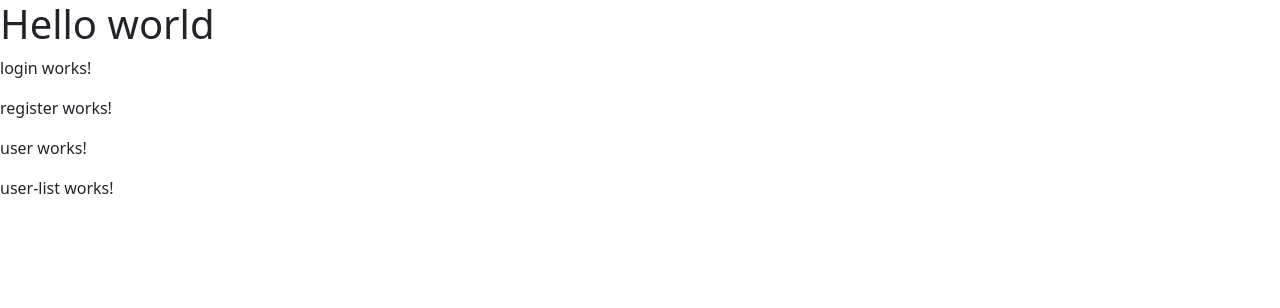
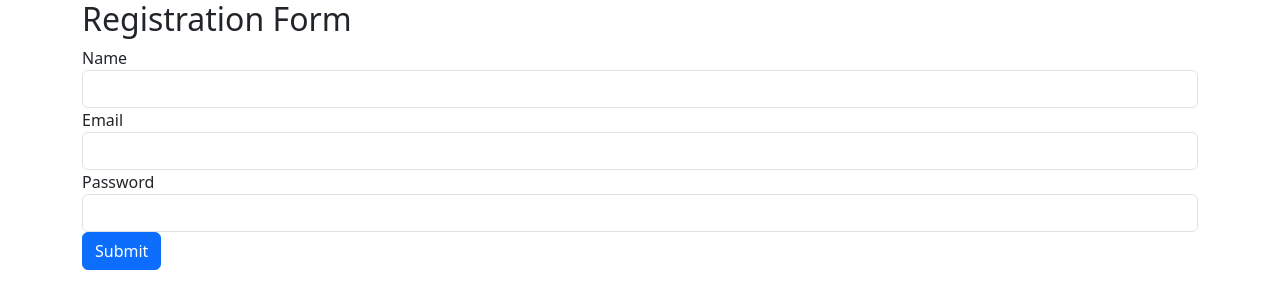
Before and after one commit to jaloliddin05/itransition-task-4-client, an Angular app: page /register in a window 1280 px wide. Before the commit this address led to /. Shown: the top 308 px of the page. Built offline with nearby package versions, Linux system fonts and the light colour scheme.

Commit message:
feat: added register module and routing

```diff
--- a/src/app/app-routing.module.ts
+++ b/src/app/app-routing.module.ts
@@ -1,10 +1,21 @@
 import { NgModule } from '@angular/core';
 import { RouterModule, Routes } from '@angular/router';
+import { RegisterComponent } from './components/register/register.component';
+import { LoginComponent } from './components/login/login.component';
+import { UserListComponent } from './components/user-list/user-list.component';
+import { UserComponent } from './components/user/user.component';
 
-const routes: Routes = [];
+const routes: Routes = [
+  { path: 'register', component: RegisterComponent },
+  { path: 'login', component: LoginComponent },
+  { path: 'user-list', component: UserListComponent },
+  { path: 'user', component: UserComponent },
+  { path: '', redirectTo: 'login', pathMatch: 'full' }, // Redirect to login page if no route matches
+  { path: '**', redirectTo: 'login' }, // Redirect to login page for any other invalid routes
+];
 
 @NgModule({
   imports: [RouterModule.forRoot(routes)],
-  exports: [RouterModule]
+  exports: [RouterModule],
 })
-export class AppRoutingModule { }
+export class AppRoutingModule {}
--- a/src/app/app.component.html
+++ b/src/app/app.component.html
@@ -1,5 +1 @@
-<h1>Hello world</h1>
-<app-login></app-login>
-<app-register></app-register>
-<app-user></app-user>
-<app-user-list></app-user-list>
+<router-outlet></router-outlet>
--- a/src/app/components/register/register.component.html
+++ b/src/app/components/register/register.component.html
@@ -1 +1,18 @@
-<p>register works!</p>
+<div class="container">
+    <h2>Registration Form</h2>
+    <form [formGroup]="registrationForm" (ngSubmit)="onSubmit()">
+        <div class="form-group">
+            <label for="name">Name</label>
+            <input type="text" class="form-control" id="name" formControlName="name" required>
+        </div>
+        <div class="form-group">
+            <label for="email">Email</label>
+            <input type="email" class="form-control" id="email" formControlName="email" required>
+        </div>
+        <div class="form-group">
+            <label for="password">Password</label>
+            <input type="password" class="form-control" id="password" formControlName="password" required>
+        </div>
+        <button type="submit" class="btn btn-primary">Submit</button>
+    </form>
+</div>
--- a/src/app/components/register/register.component.ts
+++ b/src/app/components/register/register.component.ts
@@ -1,10 +1,41 @@
-import { Component } from '@angular/core';
+import { Component, OnInit } from '@angular/core';
+import { FormBuilder, FormGroup, Validators } from '@angular/forms';
+import { AuthService } from '../../services/auth.service';
+import { Router } from '@angular/router';
 
 @Component({
   selector: 'app-register',
   templateUrl: './register.component.html',
-  styleUrls: ['./register.component.css']
+  styleUrls: ['./register.component.css'],
 })
-export class RegisterComponent {
+export class RegisterComponent implements OnInit {
+  registrationForm!: FormGroup;
 
+  constructor(
+    private formBuilder: FormBuilder,
+    private readonly authService: AuthService,
+    private readonly router: Router
+  ) {}
+
+  ngOnInit(): void {
+    this.registrationForm = this.formBuilder.group({
+      name: ['', Validators.required],
+      email: ['', [Validators.required, Validators.email]],
+      password: ['', [Validators.required, Validators.minLength(6)]],
+    });
+  }
+
+  onSubmit(): void {
+    if (this.registrationForm.invalid) {
+      return;
+    }
+    this.authService.userRegister(this.registrationForm.value).subscribe({
+      next: (response) => {
+        this.router.navigate(['login']);
+      },
+      error: (error) => {
+        console.log(error);
+      },
+    });
+  }
 }
--- /dev/null
+++ b/src/app/constantas/api.constanta.ts
@@ -0,0 +1,6 @@
+const API_URL = 'http://localhost:4000';
+const LOGIN_URL = `${API_URL}/auth/login`;
+const LOGOUT_URL = `${API_URL}/auth/logout`;
+const USER_URL = `${API_URL}/user`;
+
+export default { LOGIN_URL, LOGOUT_URL, USER_URL };
--- /dev/null
+++ b/src/app/constantas/index.ts
@@ -0,0 +1 @@
+export { default as API_URL } from './api.constanta';
--- /dev/null
+++ b/src/app/services/auth.service.ts
@@ -0,0 +1,14 @@
+import { HttpClient } from '@angular/common/http';
+import { Injectable } from '@angular/core';
+import { API_URL } from '../constantas';
+
+@Injectable({
+  providedIn: 'root',
+})
+export class AuthService {
+  constructor(private readonly httpClient: HttpClient) {}
+
+  userRegister(userData: any) {
+    return this.httpClient.post(API_URL.USER_URL, userData);
+  }
+}
```
Also changed, not shown: src/app/app.module.ts (+9 -1 lines).
